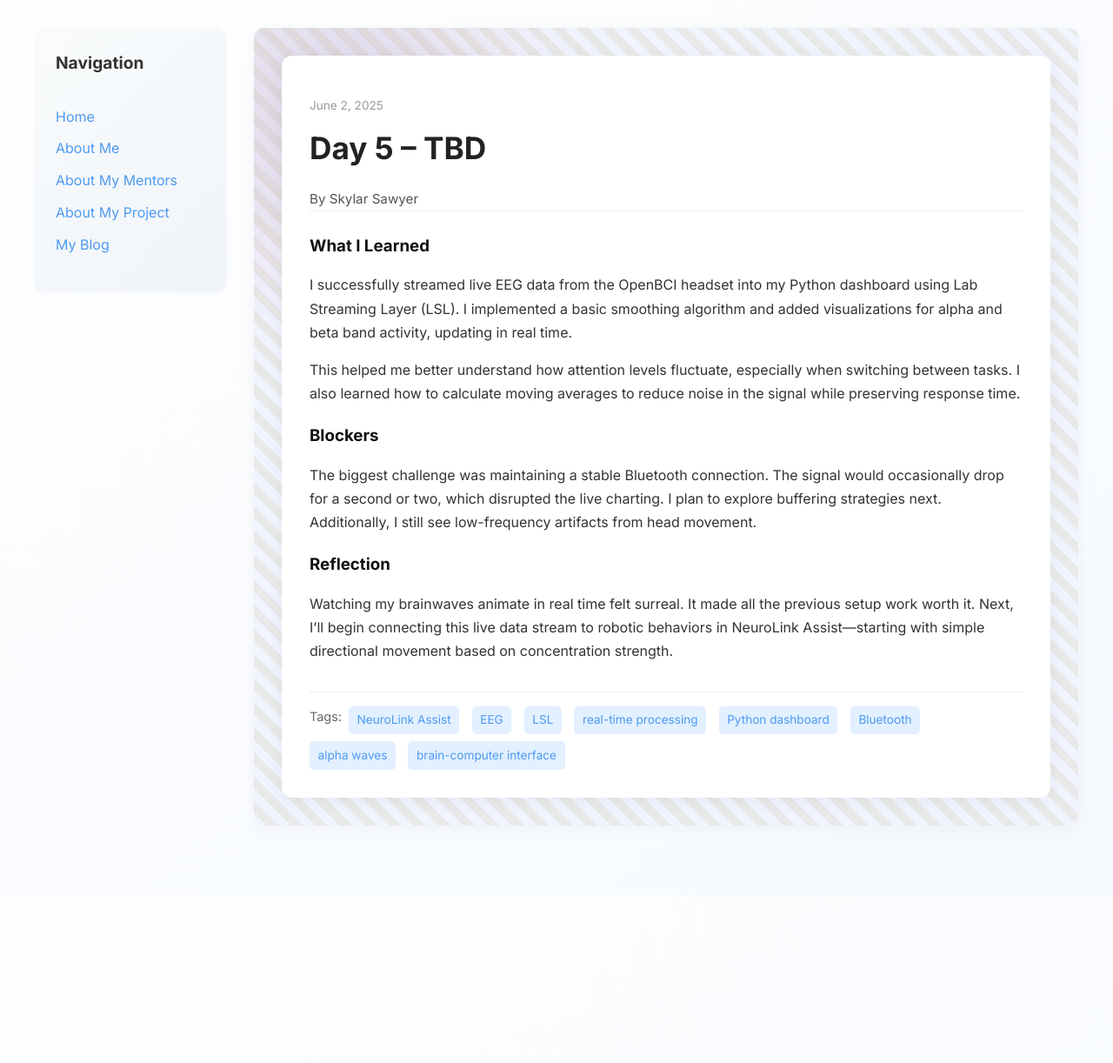
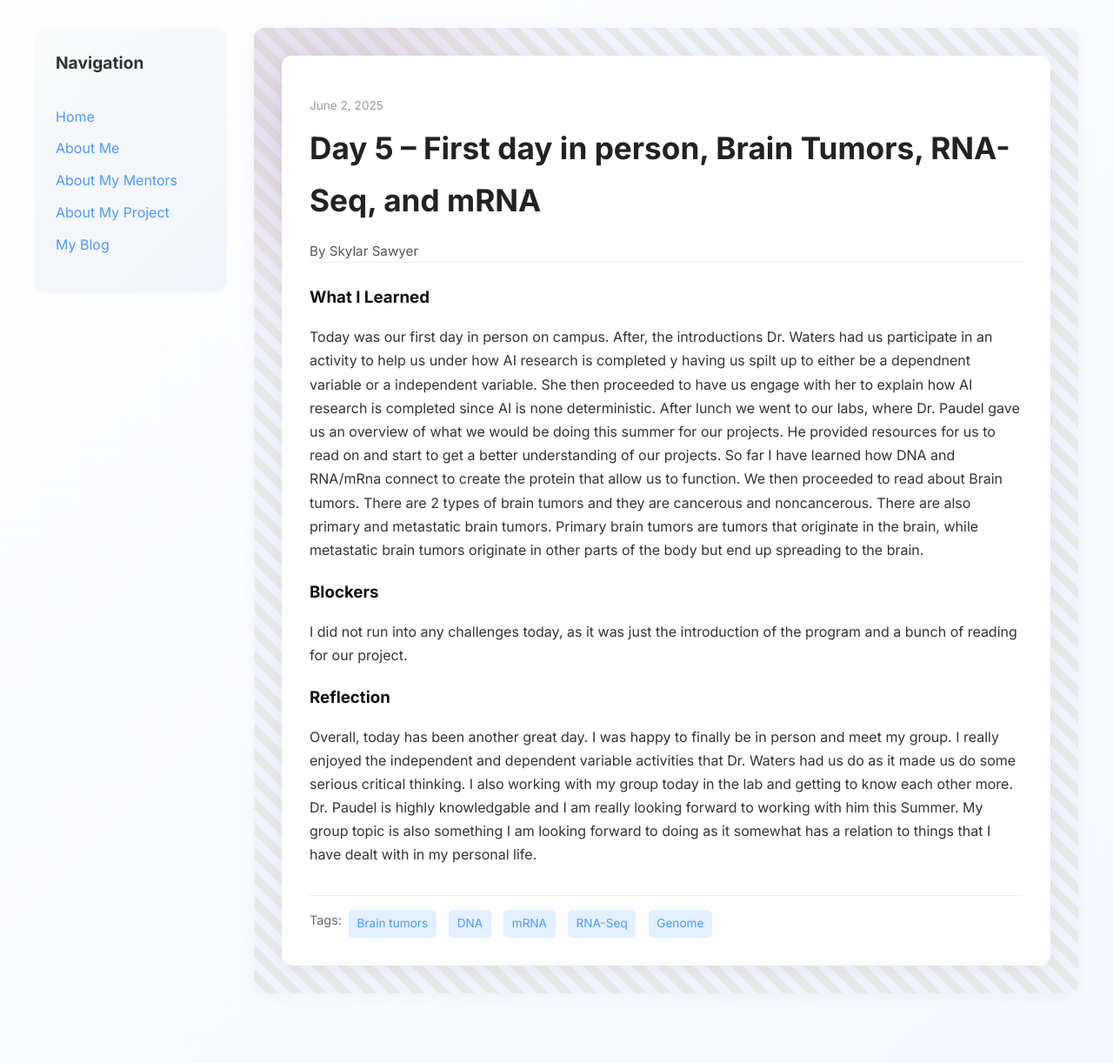
Before and after one commit to skysaw13/skysaw13.github.io, a Jekyll site: the page built from _posts/2025-06-02-day-5.md, in a window 1280 px wide. Shown: the whole page at 87% size. Built offline with Jekyll 4.4.1, drawn with Linux system fonts in a browser that asks for light colours; before the commit the page ends 1029 px from its top, so only the background shows below that.

Commit message:
Update 2025-06-02-day-5.md

```diff
--- a/_posts/2025-06-02-day-5.md
+++ b/_posts/2025-06-02-day-5.md
@@ -1,19 +1,17 @@
 ---
 layout: post
-title: "Day 5 – TBD"
+title: "Day 5 – First day in person, Brain Tumors, RNA-Seq, and mRNA"
 date: 2025-06-02
 author: Skylar Sawyer
 permalink: /day5.html
-tags: ["NeuroLink Assist", "EEG", "LSL", "real-time processing", "Python dashboard", "Bluetooth", "alpha waves", "brain-computer interface"]
+tags: ["Brain tumors", "DNA", "mRNA", "RNA-Seq", "Genome"]
 
 what_i_learned: |
-  I successfully streamed live EEG data from the OpenBCI headset into my Python dashboard using Lab Streaming Layer (LSL). I implemented a basic smoothing algorithm and added visualizations for alpha and beta band activity, updating in real time.
-
-  This helped me better understand how attention levels fluctuate, especially when switching between tasks. I also learned how to calculate moving averages to reduce noise in the signal while preserving response time.
+  Today was our first day in person on campus. After, the introductions Dr. Waters had us participate in an activity to help us under how AI research is completed  y having us spilt up to either be a dependnent variable or a independent variable. She then proceeded to have us engage with her to explain how AI research is completed since AI is none deterministic. After lunch we went to our labs, where Dr. Paudel gave us an overview of what we would be doing this summer for our projects. He provided resources for us to read on and start to get a better understanding of our projects. So far I have learned how DNA and RNA/mRna connect to create the protein that allow us to function. We then proceeded to read about Brain tumors. There are 2 types of brain tumors and they are cancerous and noncancerous. There are also primary and metastatic brain tumors. Primary brain tumors are tumors that originate in the brain, while metastatic brain tumors originate in other parts of the body but end up spreading to the brain.
 
 blockers: |
-  The biggest challenge was maintaining a stable Bluetooth connection. The signal would occasionally drop for a second or two, which disrupted the live charting. I plan to explore buffering strategies next. Additionally, I still see low-frequency artifacts from head movement.
+  I did not run into any challenges today, as it was just the introduction of the program and a bunch of reading for our project.
 
 reflection: |
-  Watching my brainwaves animate in real time felt surreal. It made all the previous setup work worth it. Next, I’ll begin connecting this live data stream to robotic behaviors in NeuroLink Assist—starting with simple directional movement based on concentration strength.
+  Overall, today has been another great day. I was happy to finally be in person and meet my group. I really enjoyed the independent and dependent variable activities that Dr. Waters had us do as it made us do some serious critical thinking. I also working with my group today in the lab and getting to know each other more. Dr. Paudel is highly knowledgable and I am really looking forward to working with him this Summer. My group topic is also something I am looking forward to doing as it somewhat has a relation to things that I have dealt with in my personal life.
 ---
```
